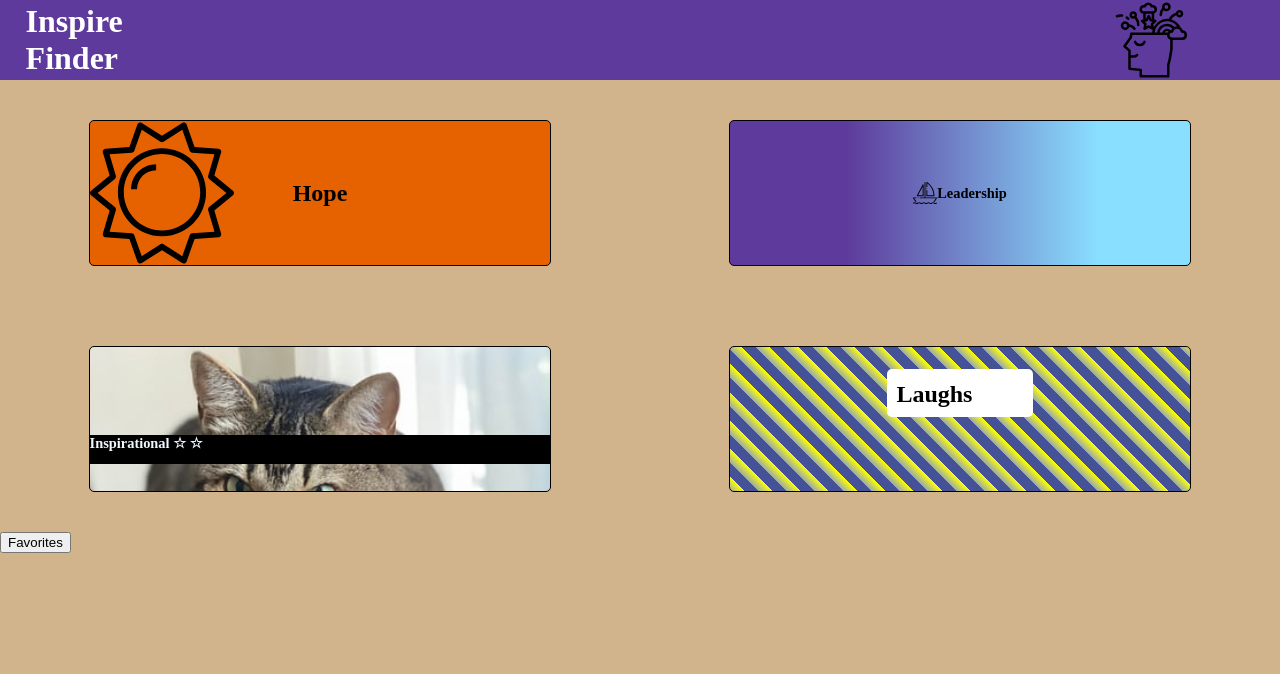
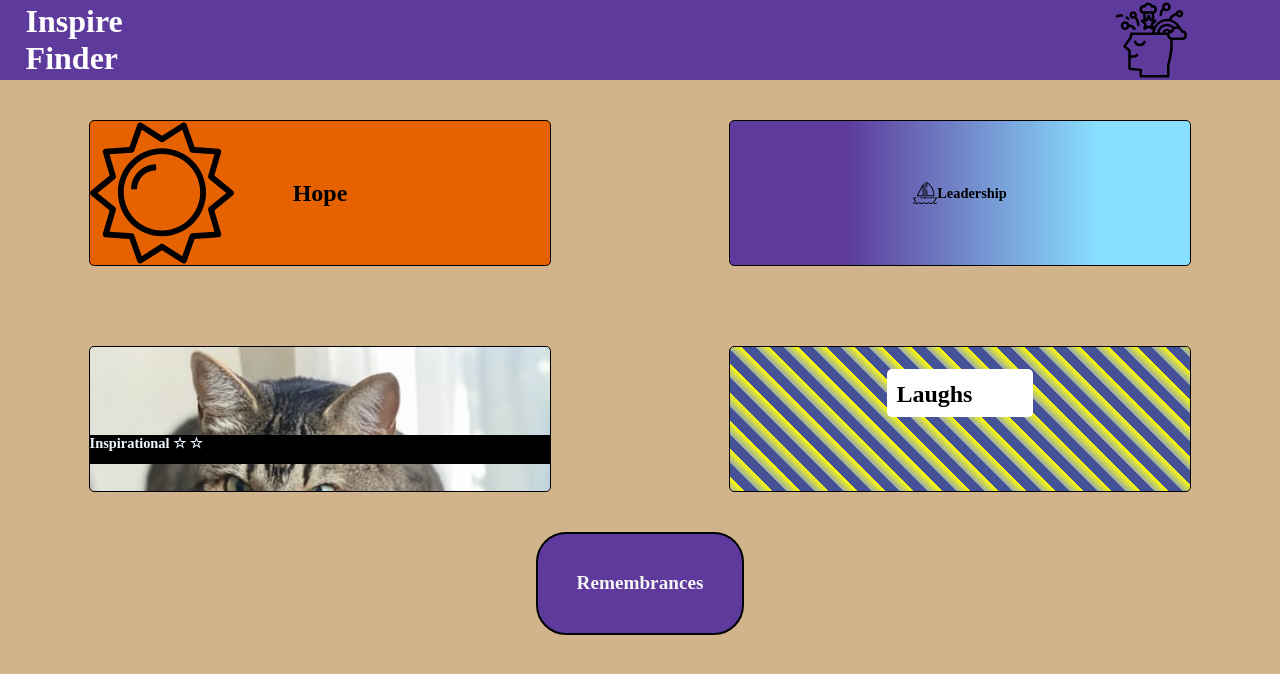
Before and after one commit to Max9545/inspire-finder, a React (Create React App) app: page / in a window 1280 px wide. Shown: the top 674 px of the page. Built offline with nearby package versions, Linux system fonts and the light colour scheme; some icons are missing.

Commit message:
Style the to-favorites-from-homepage button

```diff
--- a/src/Components/HomePage/HomePage.css
+++ b/src/Components/HomePage/HomePage.css
@@ -1,4 +1,7 @@
-
+.home-page {
+  display: flex;
+  flex-direction: column;
+}
 
 .hope {
   background-image: url('../../Images/SunLogo.svg');
@@ -83,3 +86,16 @@
   height: 2vh;
   width: 4vw;
 }
+
+.favorites-from-home {
+  border: solid 2px black;
+  background-color:rgb(93, 58, 155) ;
+  color: white;
+  padding: 3%;
+  text-decoration: none;
+  color: whitesmoke;
+  font-weight: bold;
+  font-size: 1.2em;
+  align-self: center;
+  border-radius: 30px;
+}
--- a/src/Components/HomePage/HomePage.js
+++ b/src/Components/HomePage/HomePage.js
@@ -22,10 +22,9 @@
           </Link>
           <Link to='laughs' className='catagory laughs' data-cy='catagory-laughs'>
             <h2 className='laughs-title' data-cy='laughs-title'>Laughs<Micropohone className='microphone'/></h2>
-
           </Link>
         </section>
-        <button>Favorites</button>
+        <Link to='/favorites' className='favorites-from-home' data-cy='favorites-from-home'>Remembrances</Link>
       </div>
   )
 }
```
